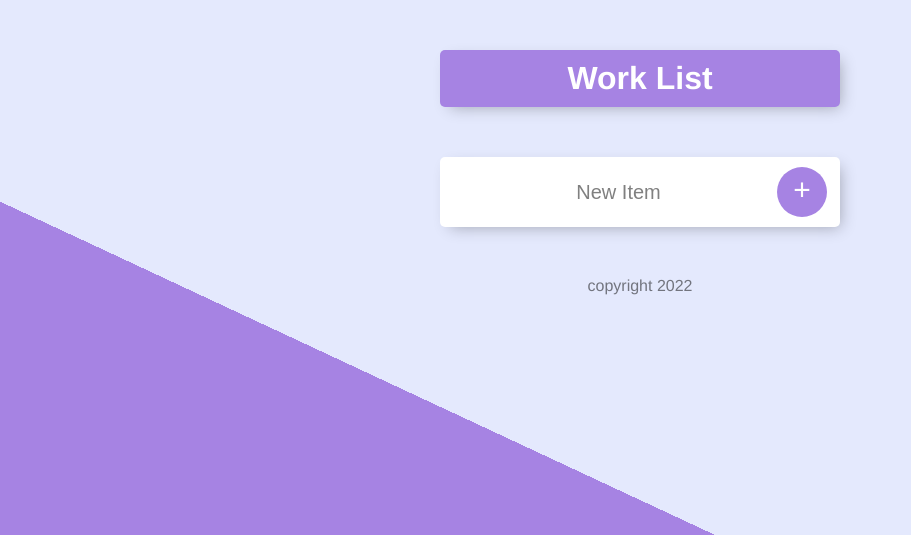
After one commit to JustinRoesner/Project-Odin, a Node server app: page /work in a window 1280 px wide. The commit adds this page. Shown: the top 535 px of the page, without its empty margins (0-911 px from the left). Run offline with Node 20, Linux system fonts and the light colour scheme.

Commit message:
add templates

```diff
--- a/todolist-v1/app.js
+++ b/todolist-v1/app.js
@@ -1,9 +1,11 @@
 const express = require("express");
 const bodyParser = require("body-parser");
+const date = require(__dirname + "/date.js");
 
 const app = express();
 
 let items = ["Buy food", "Coook food", "Eat food"];
+let workItems = [];
 
 app.set("view engine", "ejs");
 
@@ -11,77 +13,43 @@ app.use(bodyParser.urlencoded({ extended: true }));
 app.use(express.static("public"));
 
 app.get("/", function (req, res) {
-    let today = new Date();
-
-    let options = {
-        weekday: "long",
-        day: "numeric",
-        month: "long"
-    }
-
-    let day = today.toLocaleDateString("en-US", options);
-
-    //let day = "";
-    //let currentDay = today.getDay();
-    /*
-    switch (currentDay) {
-        case 0:
-            day = "Sunday";
-            break;
-        case 1:
-            day = "Monday";
-            break;
-        case 2:
-            day = "Tuesday";
-            break;
-        case 3:
-            day = "Wednesday";
-            break;
-        case 4:
-            day = "Thursday";
-            break;
-        case 5:
-            day = "Friday";
-            break;
-        case 6:
-            day = "Saturday";
-            break;
-        default:
-            console.log("Error: Day out of range. day = " + currentDay);
-            break;
-    }
-    */
-
-    /*
-    if (today.getDay() === 6 || today.getDay() === 0){
-        day = "Weekend";
-        //res.write("<h1>Yay it's the weekend!</h1>");
-        // res.sendFile(__dirname + "/weekend.html");
-    } else {
-        day = "Weekday";
-        // res.sendFile(__dirname + "/weekday.html");
-        // res.write("<p>It is not the weekend.</p>");
-        // res.write("<h1>Boo! I have to work!</h1>");
-        // res.send();
-
-        //res.sendFile(__dirname + "/index.html");
-    }
-    */
-    res.render("list", { kindOfDay: day, newListItems: items });
+    let day = date.getDate();
+    res.render("list", { listTitle: day, newListItems: items });
 });
 
 app.post("/", function (req, res) {
     //newItem is the name of input text
     let item = req.body.newItem;
 
-    items.push(item);
+    if (req.body.list === "Work") {
+        workItems.push(item);
+        res.redirect("/work");
+    } else {
+        items.push(item);
+        res.redirect("/");
+    }
 
     //res.render("list", {newListItem: item});
-    res.redirect("/");
 
     console.log(item);
 });
 
+app.get("/work", function (req, res) {
+    res.render("list", { listTitle: "Work List", newListItems: workItems });
+
+});
+
+app.post("/work", function (req, res) {
+    let item = req.body.newItem;
+    workItems.push(item);
+    res.redirect("/work");
+});
+
+app.get("/about", function (req, res) {
+    res.render("about");
+});
+
+
 app.listen(3000, function () {
     console.log("Server started on port 3000");
 });
--- /dev/null
+++ b/todolist-v1/views/about.ejs
@@ -0,0 +1,6 @@
+<%- include("header") -%>
+    <h2>This is the about page</h2>
+
+    <p>asdflkasd aslkdf alskdf asdf asdfl asdf asldfas dlfasld fasd lasd lfasd fasldf alsdf l</p>
+
+    <%- include("footer") -%>
--- /dev/null
+++ b/todolist-v1/views/footer.ejs
@@ -0,0 +1,7 @@
+</body>
+
+<footer>
+    copyright 2022
+</footer>
+
+</html>
--- /dev/null
+++ b/todolist-v1/views/header.ejs
@@ -0,0 +1,12 @@
+<!DOCTYPE html>
+<html lang="en">
+
+<head>
+    <meta charset="UTF-8">
+    <meta http-equiv="X-UA-Compatible" content="IE=edge">
+    <meta name="viewport" content="width=device-width, initial-scale=1.0">
+    <title>To Do List</title>
+    <link rel="stylesheet" href="css/styles.css">
+</head>
+
+<body>
--- a/todolist-v1/views/list.ejs
+++ b/todolist-v1/views/list.ejs
@@ -1,19 +1,8 @@
-<!DOCTYPE html>
-<html lang="en">
-
-<head>
-    <meta charset="UTF-8">
-    <meta http-equiv="X-UA-Compatible" content="IE=edge">
-    <meta name="viewport" content="width=device-width, initial-scale=1.0">
-    <title>To Do List</title>
-    <link rel="stylesheet" href="css/styles.css">
-</head>
-
-<body>
+<%- include("header") -%>
 
     <div class="box" id="heading">
         <h1>
-            <%= kindOfDay %>
+            <%= listTitle %>
         </h1>
     </div>
 
@@ -30,18 +19,9 @@
 
                 <form class="item" action="/" method="post">
                     <input type="text" name="newItem" placeholder="New Item" autocomplete="off">
-                    <button type="submit" name="button">+</button>
+                    <button type="submit" name="list" value=<%=listTitle %>>+</button>
                 </form>
 
     </div>
 
-
-
-    <!-- <% if (kindOfDay === "Saturday" || kindOfDay === "Sunday") { %> -->
-    <!-- <h1 style="color: purple"><%= kindOfDay %> List</h1> -->
-    <!-- <% } else { %> -->
-    <!-- <h1 style="color: blue"><%= kindOfDay %> List</h1> -->
-    <!-- <% } %> -->
-</body>
-
-</html>
+    <%- include("footer") -%>
```
Also changed, not shown: todolist-v1/date.js (added, +32 -0 lines).
